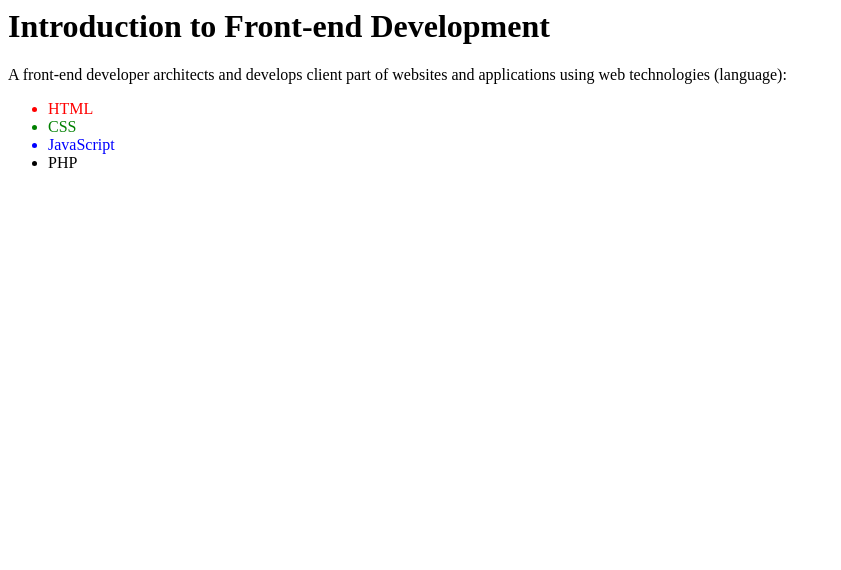
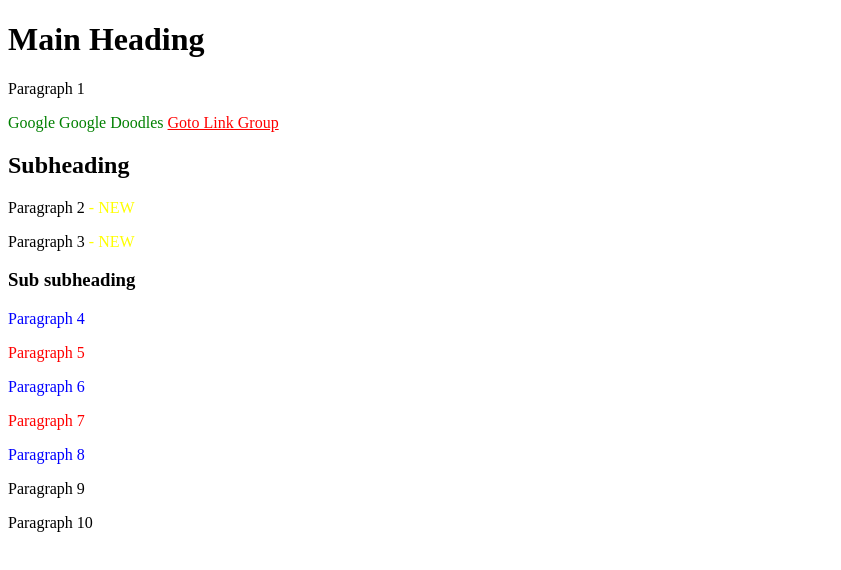
Before and after one commit to rocklifeness/test-frontend-development, a plain HTML site: page index.html in a window 1280 px wide. Shown: the whole page, without its empty margins (0-841 px from the left). Drawn offline with Linux system fonts and the light colour scheme.

Commit message:
Add files via upload

```diff
--- a/index.html
+++ b/index.html
@@ -1,9 +1,61 @@
-<h1>Introduction to Front-end Development</h1>
+<!DOCTYPE html>
+<html lang="en">
 
-<p>A front-end developer architects and develops client part of websites and applications using web technologies (language):</p>
-<ul>
-<li style="color:red">HTML</li>
-<li style="color:green">CSS</li>
-<li style="color:blue">JavaScript</li>
-<li>PHP</li>
-</ul>
+<head>
+    <meta charset="UTF-8">
+    <title>Advanced CSS - Assignment 1</title>
+    <style>
+
+        a[href^="https://www.google.com/"] {
+            color: green;
+            text-decoration: none;
+        }
+        a[href^="https://www.link-group.eu/"] {
+            color: red;
+        }
+        #first-div>p:nth-last-child(2):after {
+            content:" - NEW";
+            color:yellow
+        }
+        #first-div>p:nth-last-child(3):after {
+            content:" - NEW";
+            color:yellow
+        }
+        #second-div:nth-of-type(1) p:nth-child(odd) {
+               color: red;
+        }
+        #second-div:nth-of-type(1) p:nth-child(even) {
+               color: blue;
+        }
+        p:nth-last-child(1):hover {
+            font-style: italic ;
+        }
+
+
+    </style>
+</head>
+
+<body>
+    <h1>Main Heading</h1>
+    <p>Paragraph 1</p>
+    <a href="https://www.google.com/">Google</a>
+    <a href="https://www.google.com/doodles">Google Doodles</a>
+    <a href="https://www.link-group.eu/" target="_blank">Goto Link Group</a>
+    <div id="first-div">
+        <h2>Subheading</h2>
+        <p>Paragraph 2</p>
+        <p>Paragraph 3</p>
+        <div id="second-div">
+            <h3>Sub subheading</h3>
+            <p>Paragraph 4</p>
+            <p>Paragraph 5</p>
+            <p>Paragraph 6</p>
+            <p>Paragraph 7</p>
+            <p>Paragraph 8</p>
+        </div>
+    </div>
+    <p>Paragraph 9</p>
+    <p>Paragraph 10</p>
+</body>
+
+</html>
```
